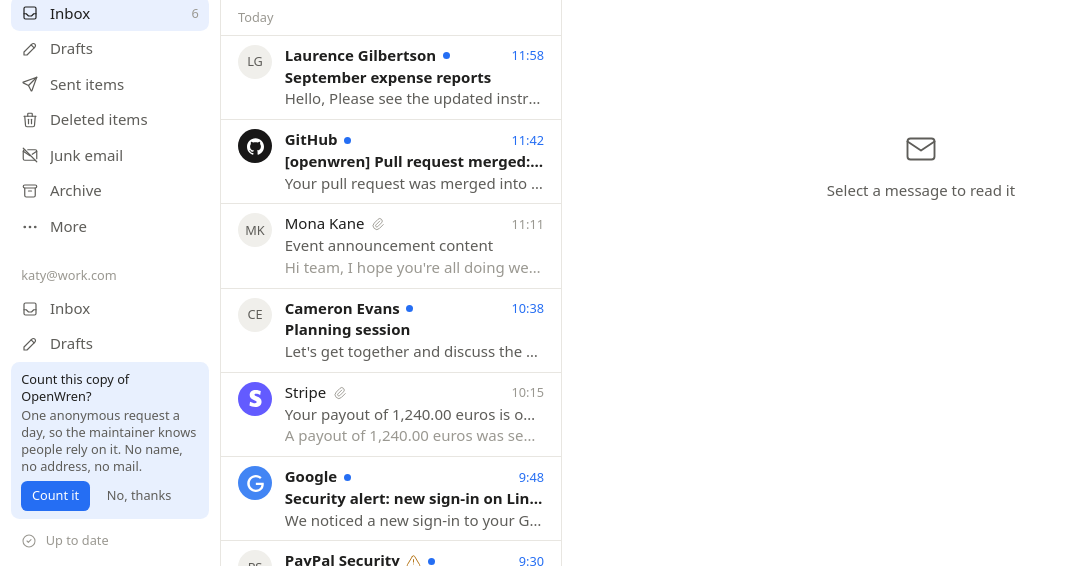
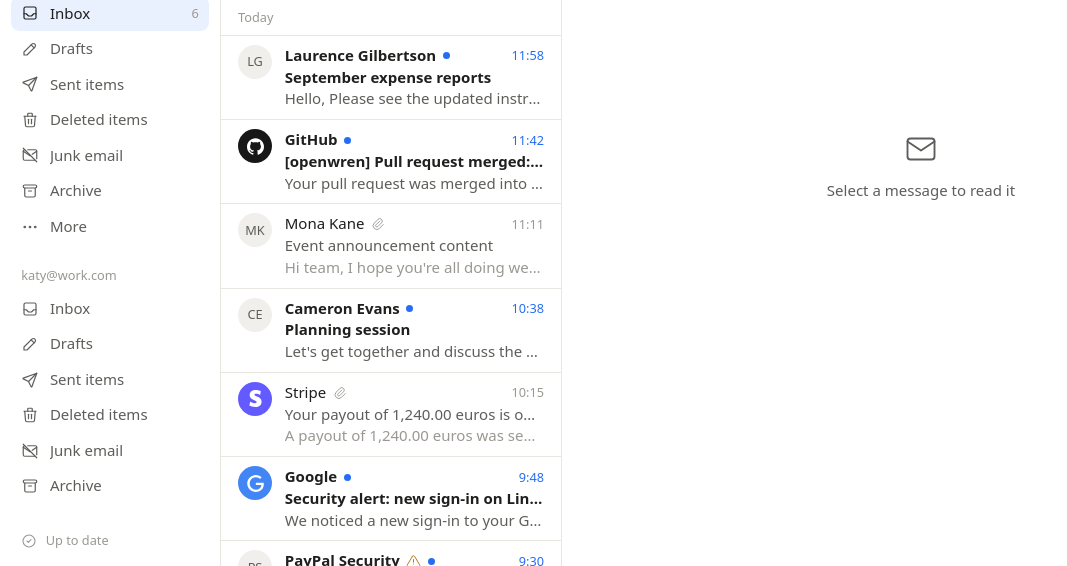
Before and after one commit to MDrueke/openwren, a React app: page / in a window 1280 px wide. Shown: the part 234-800 px from the top of the page, without its empty margins (0-1067 px from the left). Built offline with nearby package versions, Linux system fonts and the light colour scheme.

Commit message:
Usage count: no question in the folder list
The welcome screen is the one place that asks.

Signed-off-by: VinceGHER <29159082+VinceGHER@users.noreply.github.com>

```diff
--- a/PRIVACY.md
+++ b/PRIVACY.md
@@ -21,7 +21,7 @@ Nothing else. No analytics library, no crash reporter.
 
 ## The anonymous usage count
 
-Once a day the app tells the project that one more copy is in use, so we know how many people rely on it; that is what motivates the maintainer to keep the code maintained in the long term. It is sent only if you choose to: the welcome screen asks, with neither answer picked in advance, and an installation that never answered is asked once in the folder list. Until you say yes, nothing is sent. Change your answer in **Settings → Privacy → Anonymous usage count**.
+Once a day the app tells the project that one more copy is in use, so we know how many people rely on it; that is what motivates the maintainer to keep the code maintained in the long term. It is sent only if you choose to: the welcome screen asks, with neither answer picked in advance. Until you say yes, nothing is sent. Change your answer in **Settings → Privacy → Anonymous usage count**.
 
 The request looks like this:
 
--- a/src/features/FolderPane.tsx
+++ b/src/features/FolderPane.tsx
@@ -139,32 +139,6 @@ export function statusText(p: Progress | undefined): string {
 }
 
 /** Shown above the sync line when a newer version exists. Opens Settings, About. */
-/**
- * Asks once whether to count this copy, for installations that never chose: the welcome
- * screen was skipped, or it was finished before it asked. Until then nothing is sent.
- */
-function UsageQuestion() {
-  const asked = useStore((s) => s.settings.onboarded === "yes" && !s.settings.usage_stats);
-  const setSetting = useStore((s) => s.setSetting);
-  if (!asked) return null;
-  return (
-    <div className="mt-1 flex-none rounded-lg bg-brand/10 px-2.5 py-2 text-xs text-ink" role="group" aria-labelledby="usage-question">
-      <div id="usage-question" className="font-medium">
-        Count this copy of OpenWren?
-      </div>
-      <div className="mt-0.5 text-ink2">One anonymous request a day, so the maintainer knows people rely on it. No name, no address, no mail.</div>
-      <div className="mt-1.5 flex gap-1.5">
-        <button type="button" onClick={() => void setSetting("usage_stats", "on")} className="h-7 rounded-md bg-brand px-2.5 font-medium text-card hover:opacity-90">
-          Count it
-        </button>
-        <button type="button" onClick={() => void setSetting("usage_stats", "off")} className="h-7 rounded-md px-2.5 text-ink2 hover:bg-hover">
-          No, thanks
-        </button>
-      </div>
-    </div>
-  );
-}
-
 function UpdateNotice() {
   const update = useStore((s) => s.update);
   const setDialog = useStore((s) => s.setDialog);
@@ -316,7 +290,6 @@ export function FolderPane({ width }: { width: number }) {
         </button>
       )}
       </div>
-      <UsageQuestion />
       <UpdateNotice />
       <SyncStatus />
     </nav>
--- a/website/src/pages/privacy.md
+++ b/website/src/pages/privacy.md
@@ -28,7 +28,7 @@ A few times a day the app checks whether a newer version exists. It is on by def
 
 ## The anonymous usage request
 
-Once a day the app sends one small request so the project can count how many people use it; knowing that people rely on it is what motivates the maintainer to keep the code maintained in the long term. It is sent only if you choose to: the welcome screen asks, with neither answer picked in advance, and an installation that never answered is asked once in the folder list. Until you say yes, nothing is sent. To change your answer later, open Settings → Privacy.
+Once a day the app sends one small request so the project can count how many people use it; knowing that people rely on it is what motivates the maintainer to keep the code maintained in the long term. It is sent only if you choose to: the welcome screen asks, with neither answer picked in advance. Until you say yes, nothing is sent. To change your answer later, open Settings → Privacy.
 
 The request carries:
 
```
Also changed, not shown: CHANGELOG.md.
